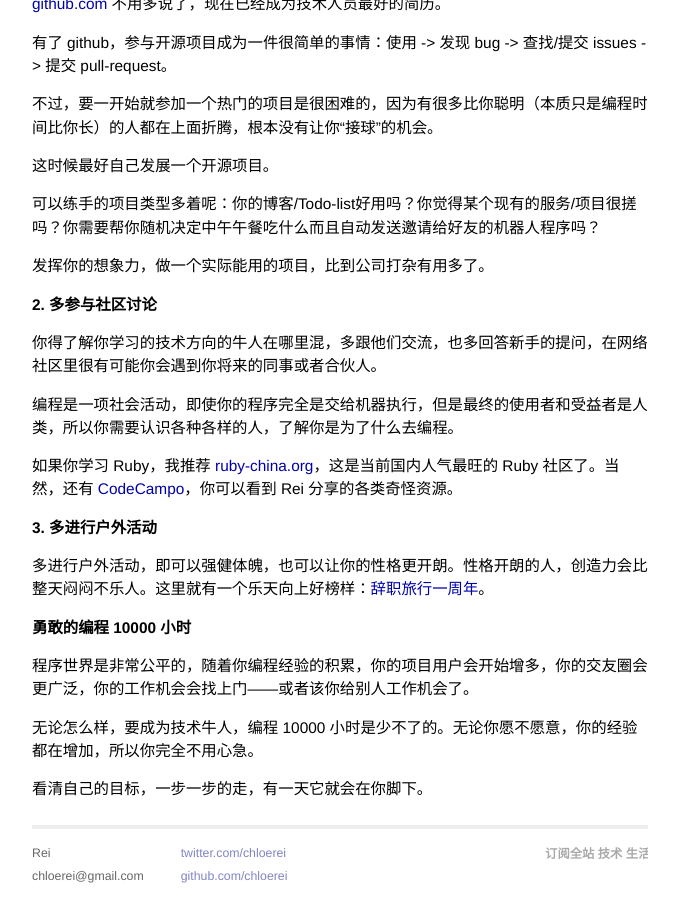
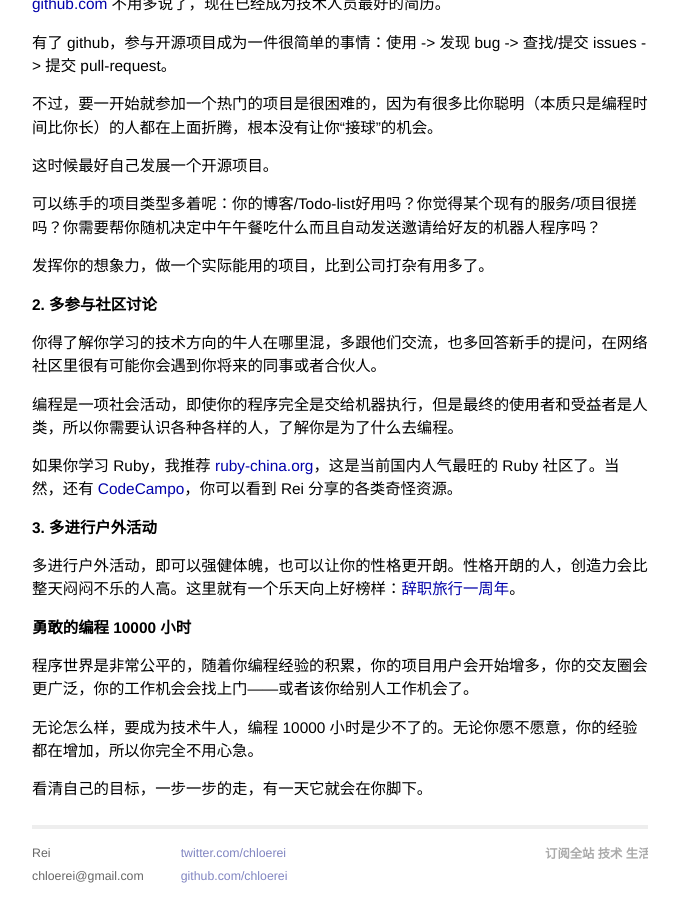
Before and after one commit to puresteelzhang/chloerei.com, a Jekyll site: the page built from tech/_posts/2012-4-18-you-do-not-nedd-such-a-hurry.md, in a window 1280 px wide and 900 px high, scrolled down 1855 px. Shown: the whole window, without its empty margins (300-979 px from the left). Built offline with Jekyll 4.4.1, drawn with Linux system fonts in a browser that asks for light colours; Markdown is read by kramdown in place of the engine named in the settings; comment, search, counter and statistics services are not loaded; some of the changed text lies outside the part shown.

Commit message:
fix typo

```diff
--- a/tech/_posts/2012-4-18-you-do-not-nedd-such-a-hurry.md
+++ b/tech/_posts/2012-4-18-you-do-not-nedd-such-a-hurry.md
@@ -79,7 +79,7 @@ title: 你不必这么着急
 
 ### 3. 多进行户外活动
 
-多进行户外活动，即可以强健体魄，也可以让你的性格更开朗。性格开朗的人，创造力会比整天闷闷不乐人。这里就有一个乐天向上好榜样：[辞职旅行一周年](http://imtx.me/archives/1713.html)。
+多进行户外活动，即可以强健体魄，也可以让你的性格更开朗。性格开朗的人，创造力会比整天闷闷不乐的人高。这里就有一个乐天向上好榜样：[辞职旅行一周年](http://imtx.me/archives/1713.html)。
 
 ## 勇敢的编程 10000 小时
 
```
Also changed, not shown: other parts of tech/_posts/2012-4-18-you-do-not-nedd-such-a-hurry.md (+1 -1 lines).
